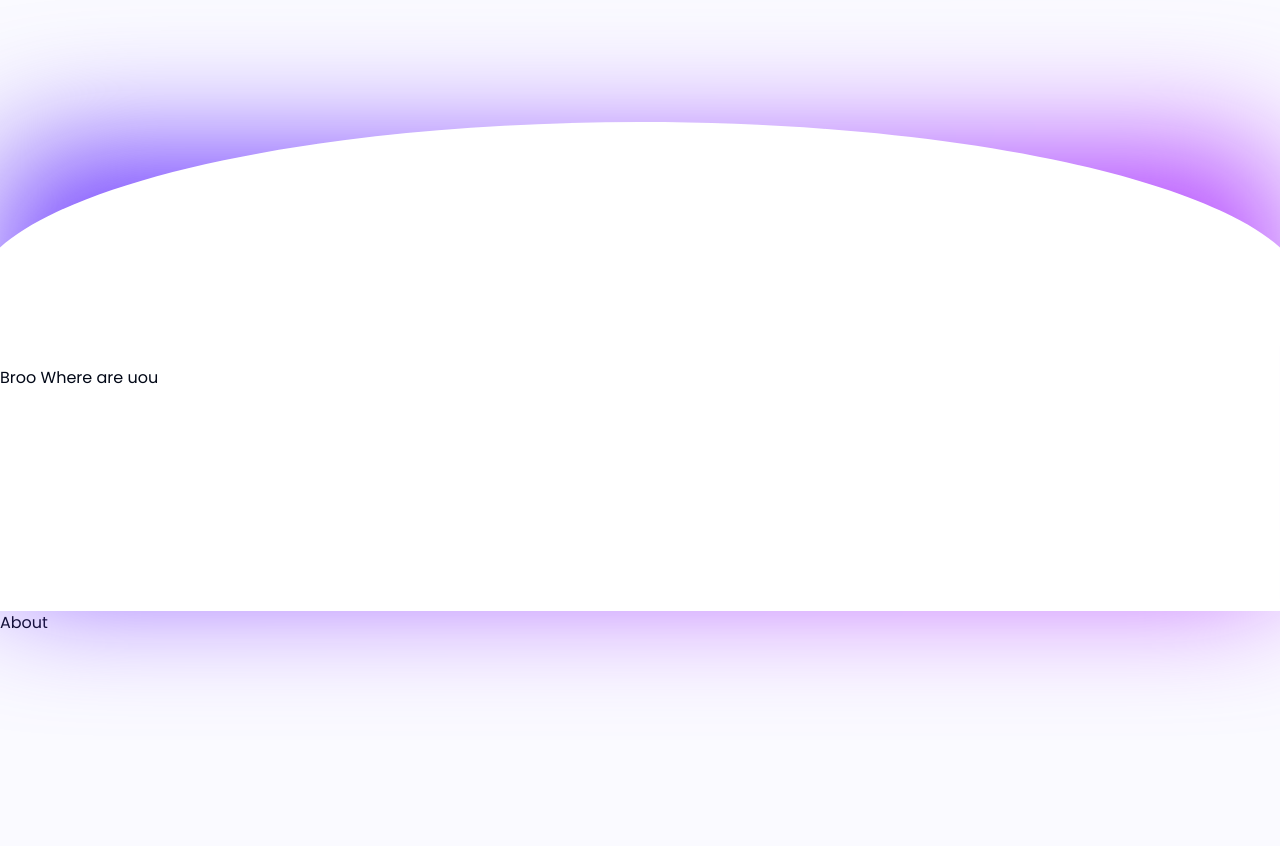
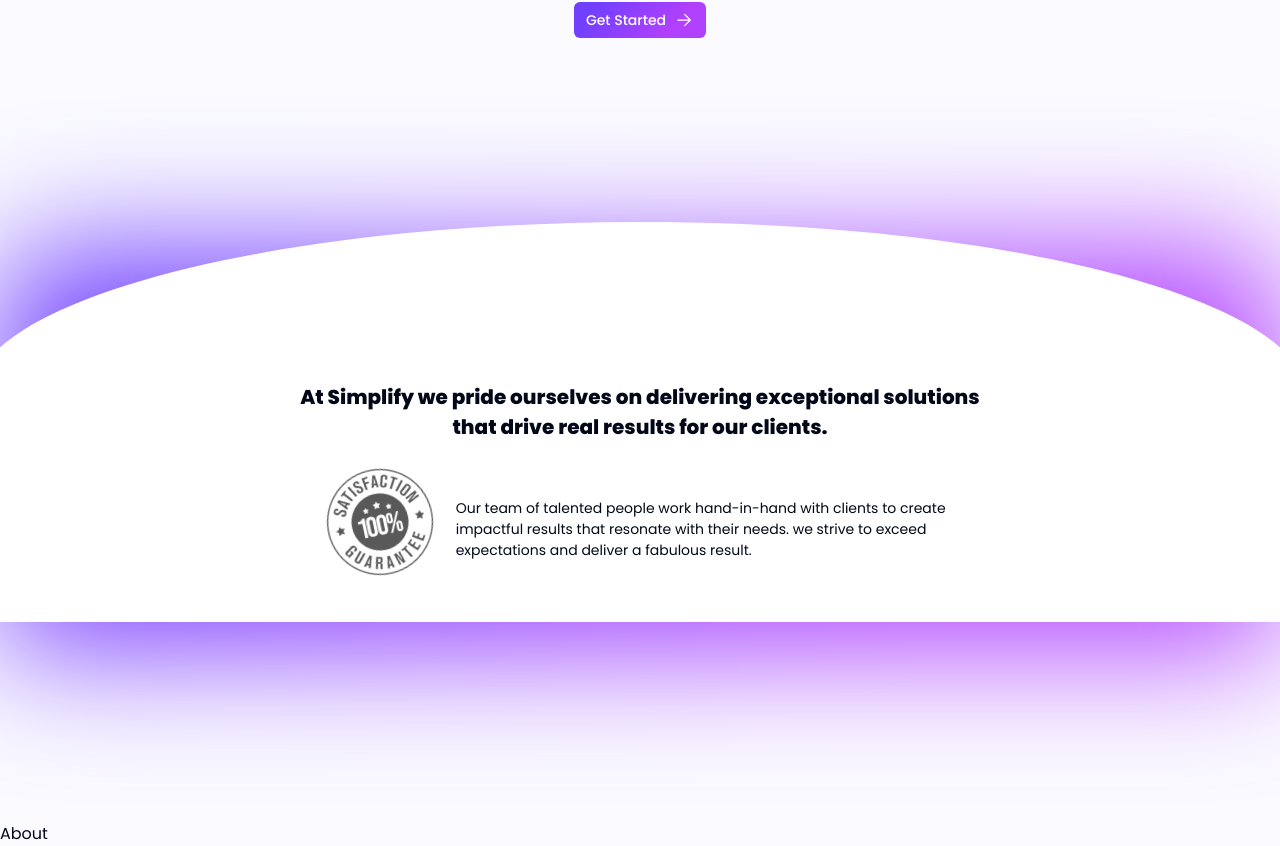
Before and after one commit to Kish-han/SimplifR, a Next.js app: page / in a window 1280 px wide. Shown: the part 458-1304 px from the top of the page. Before the commit the page ends 1093 px from the top, so only its background shows below. Built offline with nearby package versions, Linux system fonts and the light colour scheme.

Commit message:
Union section added with animation

```diff
--- a/components/About.tsx
+++ b/components/About.tsx
@@ -4,7 +4,7 @@ type Props = {}
 
 const About = (props: Props) => {
   return (
-    <div id='about'>About</div>
+    <div id='about' className='mt-[400px] md:mt-[200px]'>About</div>
   )
 }
 
--- a/components/Hero.tsx
+++ b/components/Hero.tsx
@@ -11,8 +11,7 @@ const Hero = (props: Props) => {
       initial={{ opacity: 0, scale: 0.5 }}
       animate={{ opacity: 1, scale: 1 }}
       transition={{ duration: 0.8, delay: 0.6}}
-      id="/"
-      className="relative w-full h-[650px] md:h-[580px] xl:h-[500px] flex items-center justify-center"
+      className="relative w-full h-[80vh] md:h-[75vh] flex items-center justify-center"
     >
       <div className="px-14 text-center space-y-[25px]">
         <h1 className="heading">
--- a/components/NavBar.tsx
+++ b/components/NavBar.tsx
@@ -17,6 +17,7 @@ const NavBar = (props: Props) => {
       initial={{ opacity: 0, y: -100 }}
       animate={{ opacity: 1, y: 0}}
       transition={{ duration: 0.8 }}
+      id="/"
       className="h-[80px]"
     >
       <nav className="fixed top-0 z-10 h-[80px] w-full flex justify-between items-center px-8">
--- a/components/UnionShape.tsx
+++ b/components/UnionShape.tsx
@@ -1,37 +1,72 @@
 "use client";
 import React from "react";
 import { motion } from "framer-motion";
+import Image from "next/image";
 
 type Props = {};
 
 const UnionShape = (props: Props) => {
   return (
     <motion.div
-      initial={{ opacity: 0, y: "100"}}
-      whileInView={{ opacity: 1, y: 0}}
+      initial={{ opacity: 0, y: "100" }}
+      animate={{ opacity: 1, y: 0 }}
       transition={{ duration: 0.8 }}
+      viewport={{ once: true }}
       className=" relative w-full "
     >
-      <div className=" absolute -z-10 left-0 right-0 top-5 lg:rounded-t-[50px] lg:top-7 bottom-7 blur-3xl bgBlur">
-        Heello
-      </div>
-      <div className="w-full relative">
+      <div className=" absolute h-[360px] lg:h-[400px] -z-10 left-0 right-0 top-5 lg:rounded-t-[50px] lg:top-7 bottom-7 blur-3xl bgBlur "></div>
+      <div className="w-full relative ">
         <svg
           className="w-full fill-white dark:fill-[#25232C]"
           xmlns="http://www.w3.org/2000/svg"
-          //   width="1440"
-          //   height="653"
-          viewBox="0 0 1440 550"
-          // fill="#25232C"
+          viewBox="0 0 1440 450"
         >
           <path
             fill-rule="evenodd"
             clip-rule="evenodd"
             d="M1440 251.359C1459.53 233.871 1470 215.371 1470 196.232C1470 87.856 1134.21 0 720 0C305.786 0 -30 87.856 -30 196.232C-30 215.371 -19.5275 233.871 0 251.359V653H1440V251.359Z"
-            // fill="none"
           />
         </svg>
-        <h1 className="absolute top-[50%]">Broo Where are uou</h1>
+        <motion.div
+          initial={{ opacity: 0, x: "200" }}
+          whileInView={{ opacity: 1, x: 0 }}
+          transition={{ duration: 0.9, delay: 0.3 }}
+          viewport={{ once: true }}
+          className="absolute top-[65%] lg:top-[45%] xl:top-[40%] space-y-5 bg-white dark:bg-[#25232C] pb-10"
+        >
+          <div className="font-bold md:text-[20px] w-[88%] md:w-[60%] lg:w-[55%] mx-auto text-center">
+            <p>
+              At Simplify we pride ourselves on delivering exceptional solutions
+              that drive real results for our clients.
+            </p>
+          </div>
+          <motion.div
+            initial={{ opacity: 0, x: "-400px" }}
+            whileInView={{ opacity: 1, x: 0 }}
+            transition={{ duration: 0.9, delay: 0.3 }}
+            viewport={{ once: true }}
+            className="flex flex-col md:flex-row items-center w-[88%] md:w-[65%] lg:w-[50%] mx-auto text-center md:text-left space-y-4 md:space-x-4"
+          >
+            <div className="w-[100px] md:w-[300px]">
+              <Image
+                src="/images/seal.png"
+                className="-rotate-12"
+                width={150}
+                height={150}
+                sizes="10vw "
+                style={{ width: "100%", height: "auto" }}
+                alt="Seal image"
+              />
+            </div>
+            <div className="text-[14px]">
+              <p>
+                Our team of talented people work hand-in-hand with clients to
+                create impactful results that resonate with their needs. we
+                strive to exceed expectations and deliver a fabulous result.
+              </p>
+            </div>
+          </motion.div>
+        </motion.div>
       </div>
     </motion.div>
   );
```
Also changed, not shown: public/images/seal.png (added).
